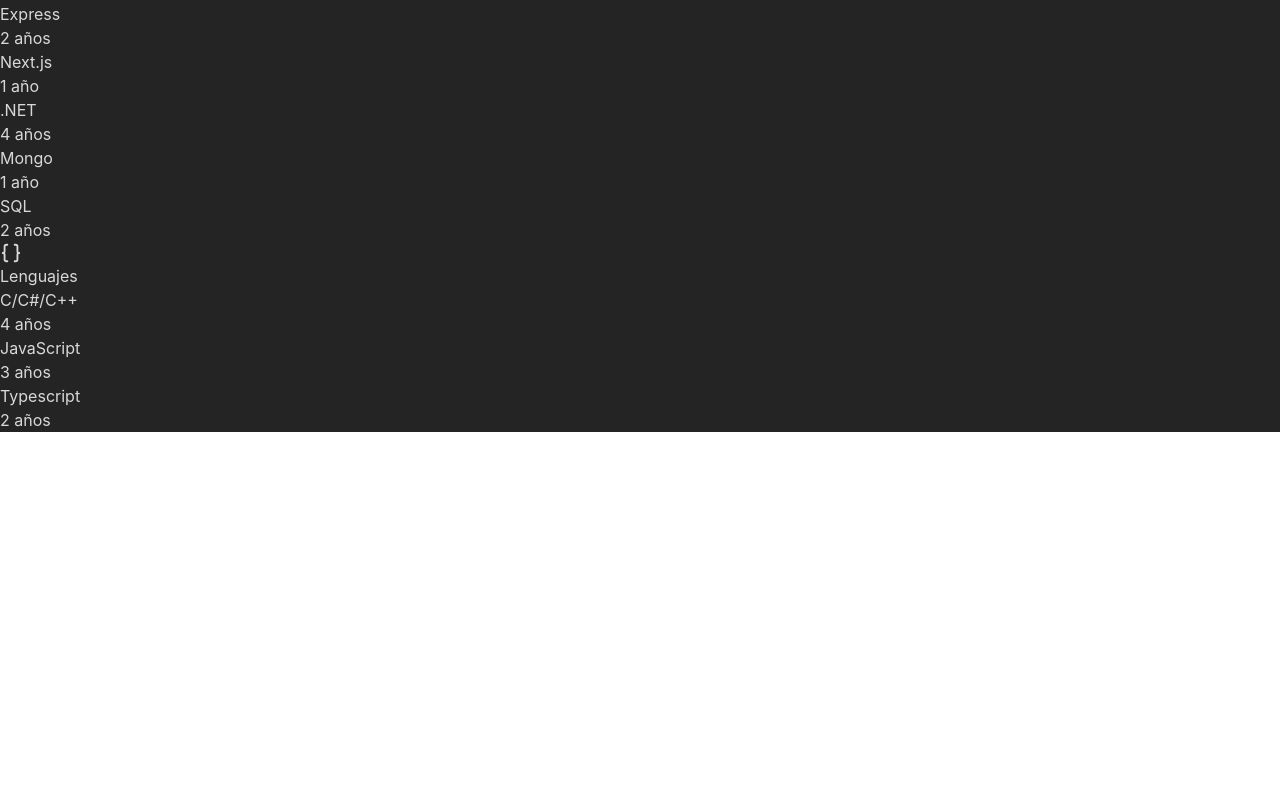
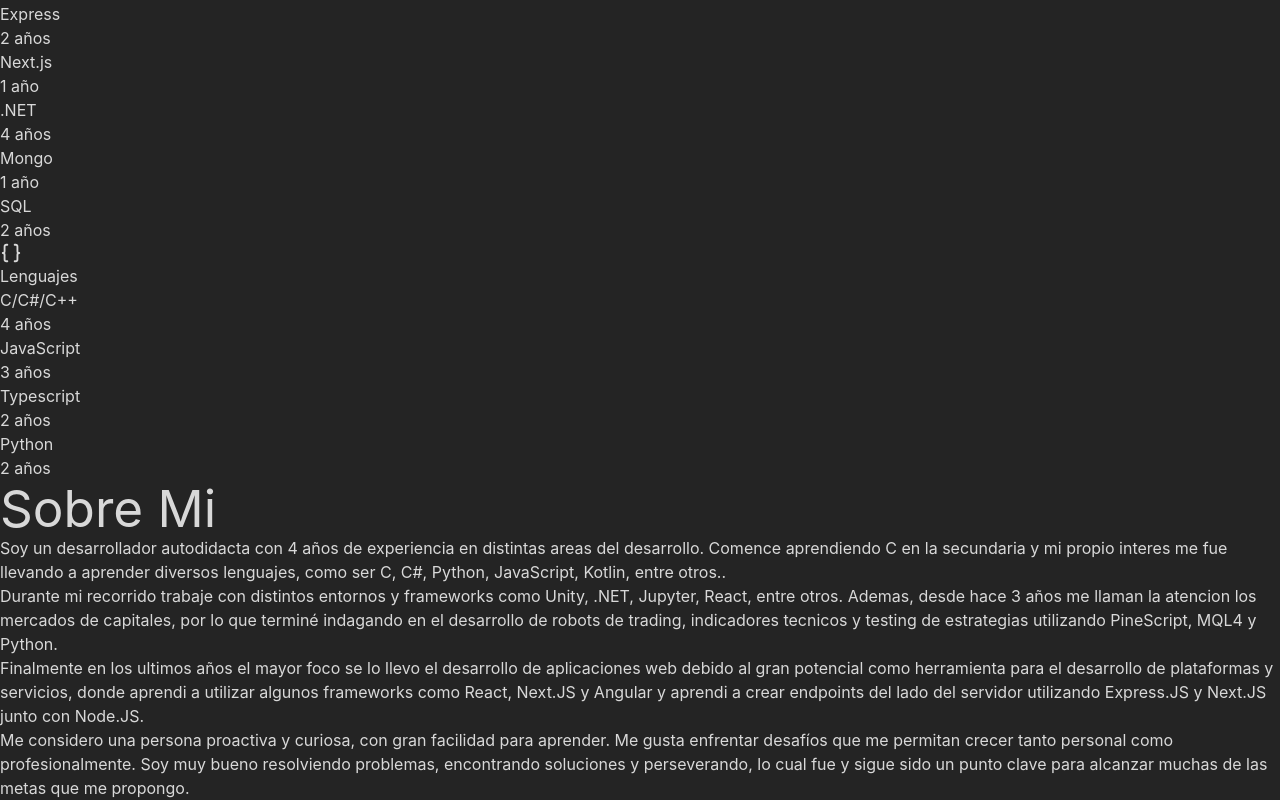
Before and after one commit to LucaVallazza/my-portfolio, a React (Vite) app: page / in a window 1280 px wide. Shown: the part 1881-2681 px from the top of the page. Before the commit the page ends 2313 px from the top, so only its background shows below. Built offline with nearby package versions, Linux system fonts and the light colour scheme.

Commit message:
minor advances

```diff
--- a/package.json
+++ b/package.json
@@ -12,7 +12,8 @@
   "dependencies": {
     "lucide-react": "^0.408.0",
     "react": "^18.3.1",
-    "react-dom": "^18.3.1"
+    "react-dom": "^18.3.1",
+    "typewriter-effect": "^2.21.0"
   },
   "devDependencies": {
     "@types/react": "^18.3.3",
--- a/src/App.tsx
+++ b/src/App.tsx
@@ -1,3 +1,4 @@
+import AboutMe from './about-me';
 import './App.css'
 import Header from './header';
 import Skills from './skills';
@@ -7,10 +8,14 @@
 
 
   return (
-    <main className='h-[100vh]'>
-      <Header></Header>
-      <Skills></Skills>
+    <main className='h-full w-full flex flex-col items-center bg-slate-900'>
+      <div className='lg:w-[80%] shadow-2xl shadow-black'>
 
+        <Header ></Header>
+        <Skills></Skills>
+        <AboutMe></AboutMe>
+
+      </div>
     </main>
   )
 }
--- /dev/null
+++ b/src/about-me.tsx
@@ -0,0 +1,27 @@
+import Heading from "./components/heading";
+
+const AboutMe = () => {
+  return (
+    <div className="bg-slate-600 flex flex-col justify-center pt-4 pb-10 xl:pt-14 xl:pb-24" >
+      <Heading>Sobre Mi</Heading>
+      <div className="flex flex-col items-center justify-center">
+        <p className="w-[90%] sm:w-[80%] text-md md:  md:text-lg">
+          Soy un desarrollador autodidacta con <span className="text-orange-500 font-semibold">4 años de experiencia</span> en distintas areas del desarrollo. Comence aprendiendo C en la secundaria y mi propio interes me fue llevando a aprender diversos lenguajes, como ser <span className="text-orange-500 font-semibold">C, C#, Python, JavaScript, Kotlin, entre otros.</span>.
+        </p>
+        <p className="w-[90%] sm:w-[80%] text-md md:  md:text-lg mt-2 md:mt-4">
+            Durante mi recorrido trabaje con distintos entornos y frameworks como <span className="text-orange-500 font-semibold">Unity, .NET, Jupyter, React</span>, entre otros. Ademas, desde hace 3 años me llaman la atencion los mercados de capitales, por lo que terminé indagando en el desarrollo de robots de trading, indicadores tecnicos y testing de estrategias utilizando <span className="text-orange-500 font-semibold">PineScript, MQL4 y Python</span>.
+        </p>
+        <p className="w-[90%] sm:w-[80%] text-md md:  md:text-lg mt-2 md:mt-4">
+            Finalmente en los ultimos años el mayor foco se lo llevo el desarrollo de <span className="text-orange-500 font-semibold">aplicaciones web</span> debido al gran potencial como herramienta para el desarrollo de plataformas y servicios, donde aprendi a utilizar algunos frameworks como <span className="text-orange-500 font-semibold">React, Next.JS y Angular</span> y aprendi a crear endpoints del lado del servidor utilizando <span className="text-orange-500 font-semibold">Express.JS y Next.JS </span> junto con <span className="text-orange-500 font-semibold">Node.JS</span>.
+        </p>
+
+        <p className="w-[90%] sm:w-[80%] text-md md:  md:text-lg mt-2 md:mt-4">
+        Me considero una persona <span className="text-orange-500 font-semibold">proactiva y curiosa</span>, con <span className="text-orange-500 font-semibold">gran facilidad para aprender</span>. Me gusta enfrentar desafíos que me permitan crecer tanto personal como profesionalmente. Soy muy bueno resolviendo problemas, encontrando soluciones y <span className="text-orange-500 font-semibold">perseverando</span>, lo cual fue y sigue sido un punto clave para alcanzar muchas de las metas que me propongo.
+
+        </p>
+      </div>
+    </div>
+  );
+};
+
+export default AboutMe;
--- /dev/null
+++ b/src/components/heading.tsx
@@ -0,0 +1,11 @@
+import { ReactNode } from "react";
+
+const Heading = ({children} : {children: ReactNode}) => {
+    return (
+        <h1 className="text-center text-[2em] font-semibold sm:text-[3em] mb-6 sm:mb-12 ">
+            {children}
+        </h1>
+     );
+}
+
+export default Heading;
--- /dev/null
+++ b/src/components/progress-bar.css
@@ -0,0 +1,11 @@
+.skill:hover * .progressBar{
+
+    height: .8em;
+    filter: drop-shadow(0 0 0.35rem rgb(220, 137, 20));
+
+    z-index: -100;
+}
+
+.skill:hover * .bar{
+    height: .8em;
+}
--- a/src/components/progress-bar.tsx
+++ b/src/components/progress-bar.tsx
@@ -1,4 +1,5 @@
 import { useEffect, useState } from "react";
+import './progress-bar.css'
 
 interface IProps {
     progress : number;
@@ -21,8 +22,11 @@
 
     return (
         <>
-        <div className="w-full h-2 rounded-xl bg-red-50">
-         <div className={`bg-orange-400 duration-[1400ms] transition-all bright ease-in-out rounded-r-md rounded-l-xl h-2 w-[var(--progress)] `}
+        <div className="w-full h-2 rounded-xl duration-[800ms] transition-all ease-in-out bar bg-red-50">
+         <div className={`bg-orange-500 duration-[800ms] transition-all  ease-in-out rounded-r-md rounded-l-xl h-2 w-[var(--progress)]
+
+         progressBar
+         `}
               style={{ "--progress" : `${width}%` } as React.CSSProperties}
          ></div>
         </div>
--- a/src/header.tsx
+++ b/src/header.tsx
@@ -2,9 +2,9 @@
 
 const Header = () => {
   return (
-    <header className="bg-red-500 flex flex-row justify-center">
+    <header className="bg-slate-600 flex flex-row justify-center pt-2 ">
     <TWSIZE></TWSIZE>
-      <div className=" flex flex-row text-center justify-center w-full h-[40vh] xl:h-[50vh] xl:w-[70%] ">
+      <div className=" flex flex-row text-center justify-center w-full h-[40vh] xl:h-[50vh] sm:w-[80%] ">
 
         <div className="h-full flex flex-col align-items-center justify-center sm:w-3/5 p-6 sm:p-14 sm:pr-0  xl:p-24 lg:space-y-4 ">
           <h1 className="font-bold text-left ">
--- /dev/null
+++ b/src/skills.css
@@ -0,0 +1,3 @@
+.skill:hover {
+    scale: 1.03;
+}
--- a/src/skills.tsx
+++ b/src/skills.tsx
@@ -1,6 +1,9 @@
 import { Braces, Database, LucideProps, Palette } from "lucide-react";
 import ProgressBar from "./components/progress-bar";
 import { useEffect, useState } from "react";
+import Heading from "./components/heading";
+import './skills.css'
+
 
 interface IItem {
   name: string;
@@ -14,6 +17,8 @@
   >;
   items: IItem[];
 }
+
+
 
 const Skills = () => {
   const skills: ISkills[] = [
@@ -42,9 +47,10 @@
       title: "Lenguajes",
       titleIcon: Braces,
       items: [
-        { name: "C/C#/C++", level: 7, exp: 4 },
+        { name: "C/C#/C++", level: 8, exp: 4 },
         { name: "JavaScript", level: 7, exp:3 },
-        { name: "Typescript", level: 7, exp:2 },
+        { name: "Typescript", level: 8, exp:2 },
+        { name: "Python", level: 5.5, exp:2 },
       ],
     },
   ];
@@ -62,24 +68,25 @@
   }, []);
 
   return (
-    <div className="bg-red-800 w-full flex flex-row justify-center pt-4 pb-10 xl:pt-10 xl:pb-26">
-      <div className="flex flex-col items-center justify-center w-full sm:w-4/5 xl:w-[70%] 2xl:w-[60%]">
+    <div className="bg-slate-800 w-full flex flex-row justify-center pt-4 pb-10 xl:pt-14 xl:pb-24">
+      <div className="flex flex-col items-center justify-center w-full sm:w-4/5 xl:w-[80%] 2xl:w-[80%]">
 
-        <h1 className="text-center text-[2em] sm:text-[3em] mb-6 sm:mb-10 ">Habilidades</h1>
+        <Heading>Habilidades</Heading>
 
         <div className="flex flex-row justify-around w-full">
 
           {skills.map((s) => (
-            <div className="flex-1 px-3 lg:px-10 2xl:px-20 flex flex-col  justify-start sm:items-center">
-              <div className="flex flex-col sm:flex-row items-center mb-2">
+            <div className="flex-1 px-3  lg:px-10 2xl:px-16 flex flex-col   justify-start sm:items-center ">
+              <div className="flex flex-col sm:flex-row items-center mb-2 ">
                 <s.titleIcon size={22} className="sm:mr-2 block "></s.titleIcon>
-                <h3 className="text-sm text-center sm:text-lg xl:text-2xl font-bold ">{s.title}</h3>
+                <h3 className="text-sm text-center sm:text-lg xl:text-2xl font-semibold">{s.title}</h3>
               </div>
               <ul className="w-full">
                 {s.items.map((item) => {
                   return (
                     <>
-                      <li className="mb-1 md:mb-2">
+                      <li className="mb-1 md:mb-2 skill transition-all transition-transform duration-800"
+                      style={{ backfaceVisibility: "hidden" } as React.CSSProperties}  >
                         <div className="flex flex-row text-xs sm:text-[1em] sm:pb-1 justify-between">
                           <div>{item.name}</div>
                           <div className="text-gray-300 block italic text-[0.75em] sm:text-[0.7em]">
```
Also changed, not shown: src/projects.tsx (added, +10 -0 lines), 1 other file (tests, documents, lock files or other folders).
